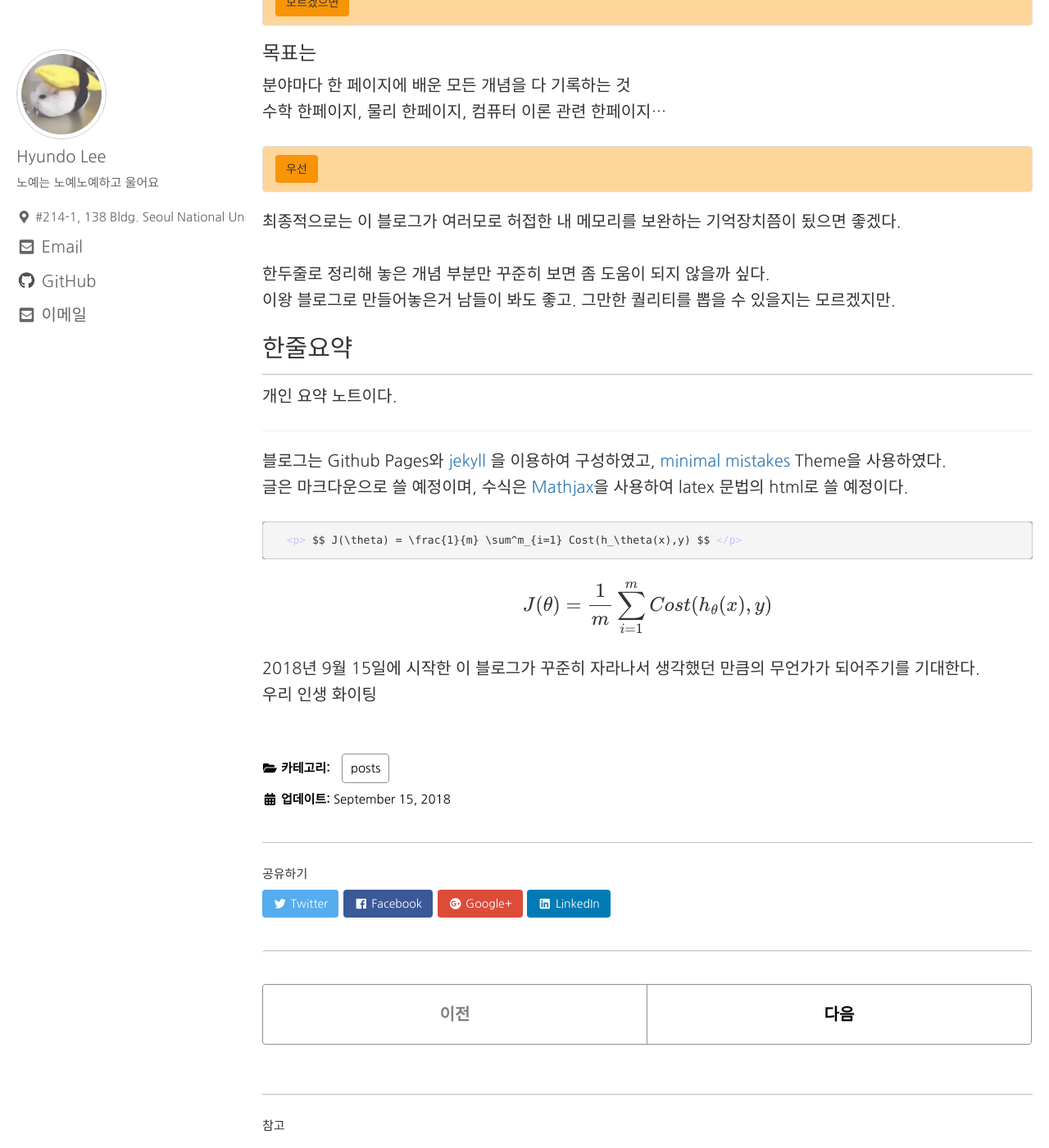
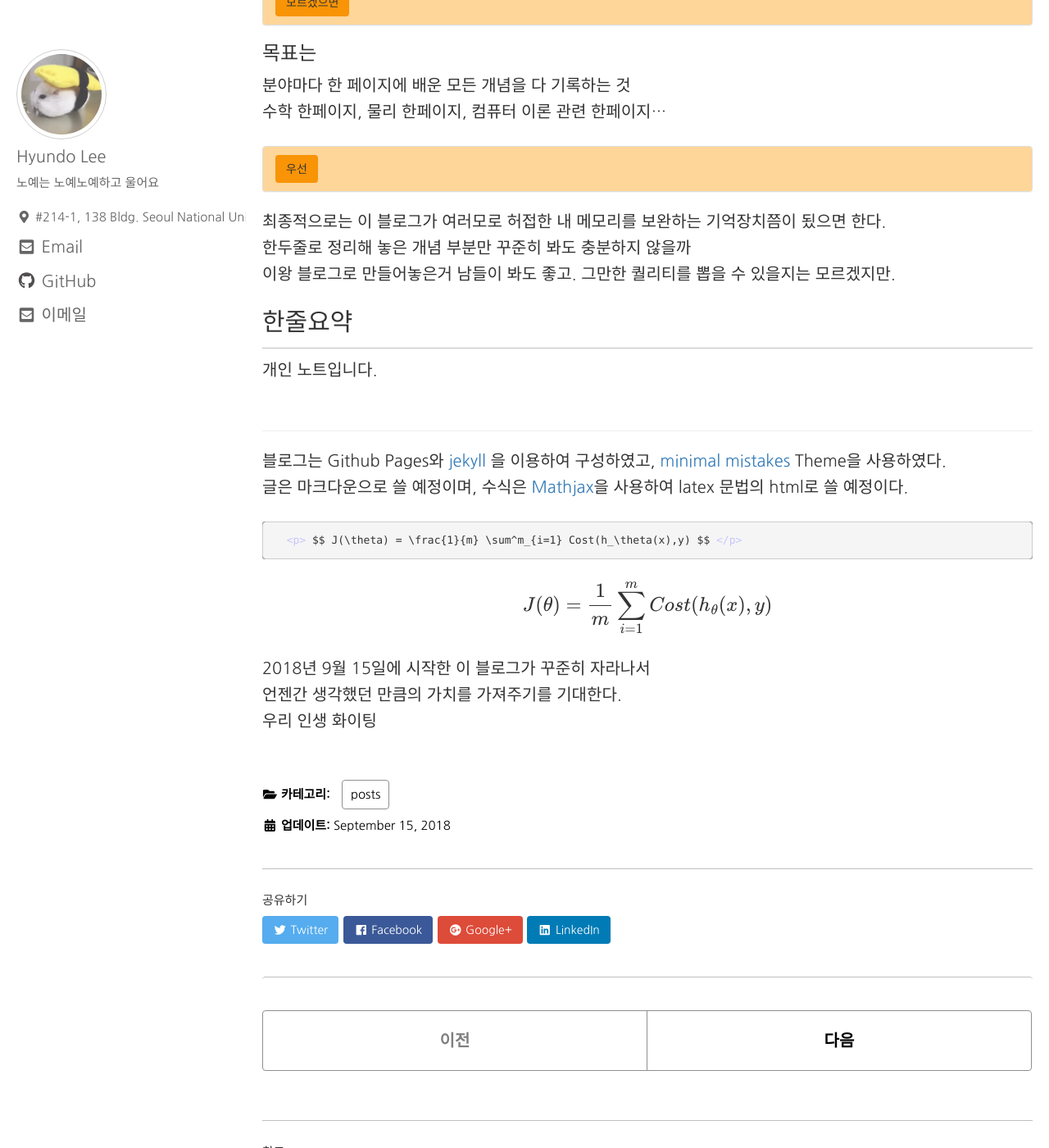
Before and after one commit to illhyhl1111/PPPP.github.io, a Jekyll site: the page built from _posts/2018-09-14-first-post.md, in a window 1280 px wide and 1400 px high, scrolled down 2767 px. Shown: the whole window at 82% size. Built offline with Jekyll 4.4.1, drawn with Linux system fonts in a browser that asks for light colours; nearby versions of some CDN libraries; formulas are drawn with MathJax 3; some of the changed text lies outside the part shown.

Commit message:
minor changes

```diff
--- a/_config.yml
+++ b/_config.yml
@@ -103,7 +103,7 @@ author:
   name             : "Hyundo Lee"
   avatar           : "/pictures/info.png"
   bio              : "노예는 노예노예하고 울어요"
-  location         : "#214-1, 138 Bldg. Seoul National University, Korea"
+  location         : "#214-1, 138 Bldg.\n Seoul National University, Korea"
   email            : "illhyhl1111@snu.ac.kr"
   links:
     - label: "Email"
--- a/_posts/2018-09-14-first-post.md
+++ b/_posts/2018-09-14-first-post.md
@@ -104,13 +104,13 @@ PS(Problem solving)는 내 인생에 별로 도움이 안될거같다는 생각
 {% include blocks.html context1=context1 context2=context2 topic="second"
 button1-text="우선" button2-text="그리고" %}
 
-최종적으로는 이 블로그가 여러모로 허접한 내 메모리를 보완하는 기억장치쯤이 됬으면 좋겠다. <br/>
-한두줄로 정리해 놓은 개념 부분만 꾸준히 보면 좀 도움이 되지 않을까 싶다.<br/>
+최종적으로는 이 블로그가 여러모로 허접한 내 메모리를 보완하는 기억장치쯤이 됬으면 한다. <br/>
+한두줄로 정리해 놓은 개념 부분만 꾸준히 봐도 충분하지 않을까 <br/>
 이왕 블로그로 만들어놓은거 남들이 봐도 좋고. 그만한 퀄리티를 뽑을 수 있을지는 모르겠지만. <br/>
 
 
 ## 한줄요약
-개인 요약 노트이다.
+개인 노트입니다. <br/> <br/>
 
 --------------
 
@@ -123,7 +123,8 @@ button1-text="우선" button2-text="그리고" %}
 <p> $$ J(\theta) = \frac{1}{m} \sum^m_{i=1} Cost(h_\theta(x),y) $$ </p>
 
 
-2018년 9월 15일에 시작한 이 블로그가 꾸준히 자라나서 생각했던 만큼의 무언가가 되어주기를 기대한다. <br/>
+2018년 9월 15일에 시작한 이 블로그가 꾸준히 자라나서 <br/>
+언젠간 생각했던 만큼의 가치를 가져주기를 기대한다. <br/>
 우리 인생 화이팅
 
 [jekyll-docs]: https://jekyllrb.com/docs/home
```
Also changed, not shown: _posts/2018-09-16-mathematics.md (+4 -2 lines).
